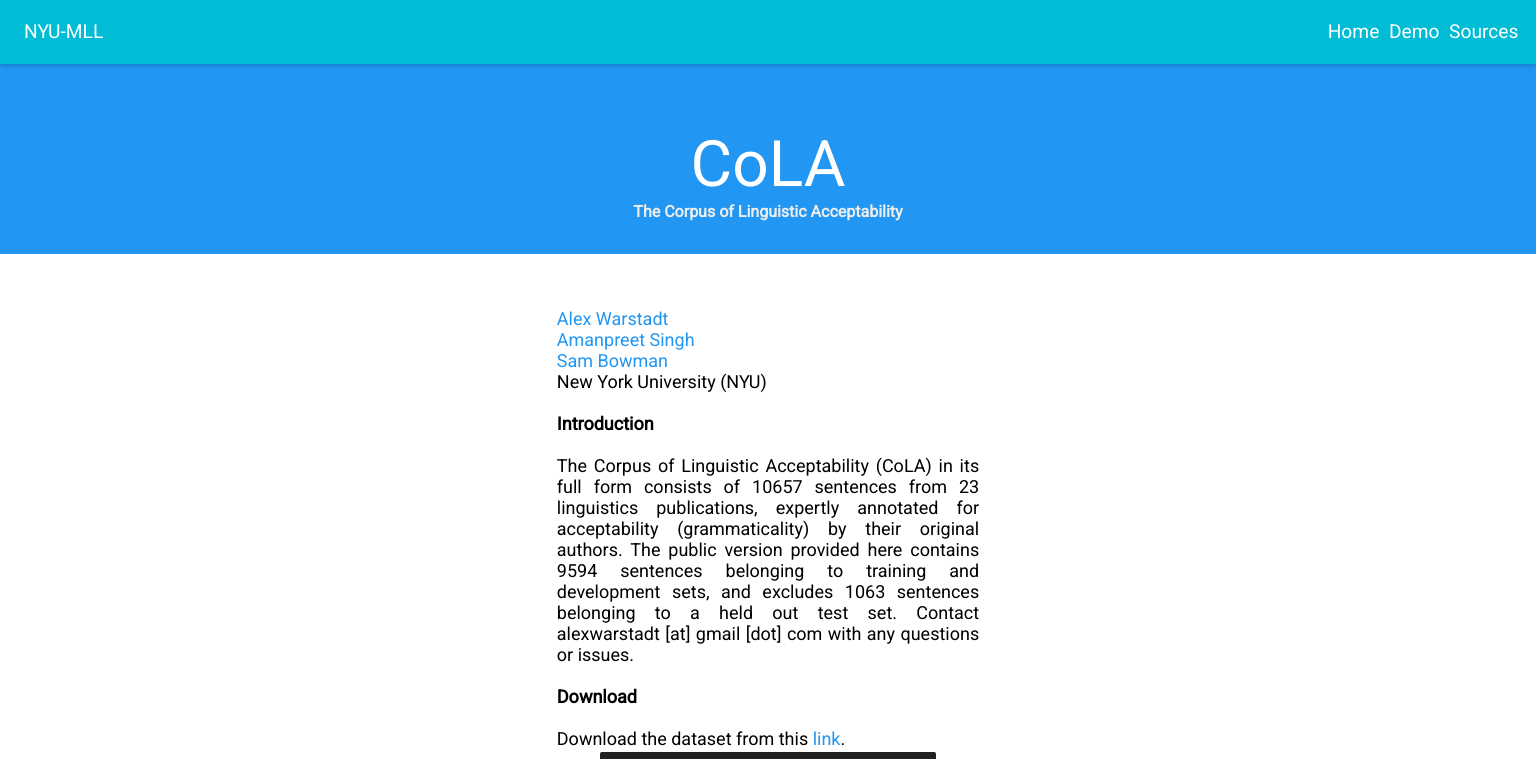
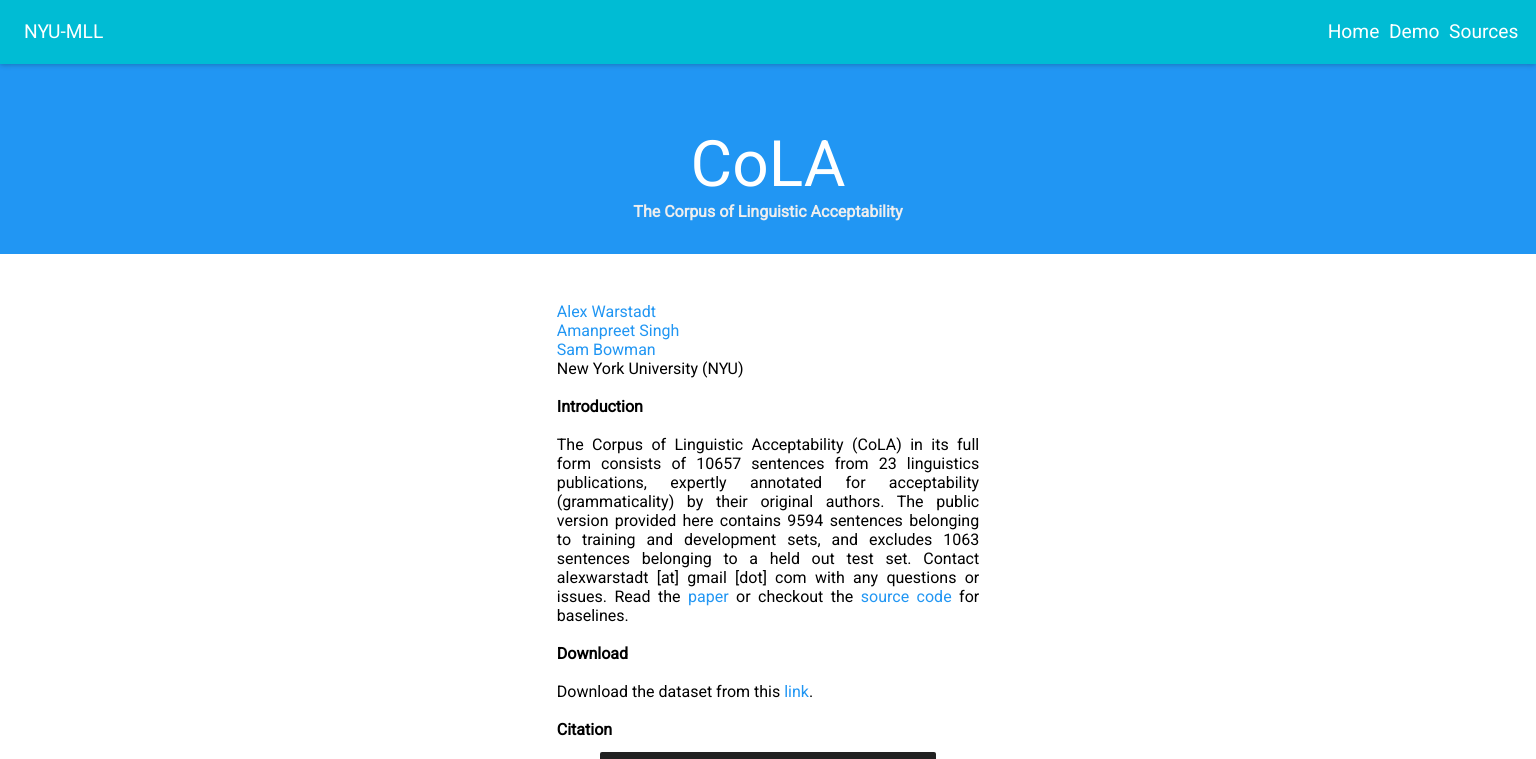
Before and after one commit to nyu-mll/CoLA, a React (Create React App) app: page / in a window 1536 px wide. Shown: the top 759 px of the page. Built offline with nearby package versions, Linux system fonts and the light colour scheme; no server answers.

Commit message:
Decrease font size and paper link

```diff
--- a/src/App.css
+++ b/src/App.css
@@ -102,6 +102,7 @@
   }
 
   .App-intro {
+    font-size: 1em;
     width: 80%;
   }
 
@@ -144,6 +145,7 @@
   }
 
   .App-intro {
+    font-size: 1.0em;
     width: 55%;
   }
   .App-title {
--- a/src/components/About.js
+++ b/src/components/About.js
@@ -19,7 +19,7 @@
           The Corpus of Linguistic Acceptability (CoLA) in its full form consists of 10657 sentences from 23 linguistics publications,
           expertly annotated for acceptability (grammaticality) by their original authors.
           The public version provided here contains 9594 sentences belonging to training and development sets, and excludes 1063 sentences belonging to a held out test set.
-          Contact alexwarstadt [at] gmail [dot] com with any questions or issues.
+          Contact alexwarstadt [at] gmail [dot] com with any questions or issues. Read the <a href="https://arxiv.org/abs/1805.12471">paper</a> or checkout the <a href="https://github.com/nyu-mll/CoLA-baselines">source code</a> for baselines.
           </div>
           <br/>
         </div>
```
